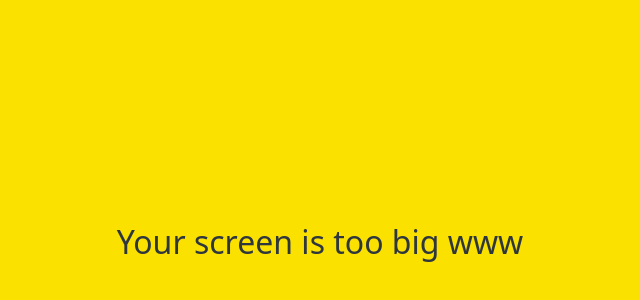
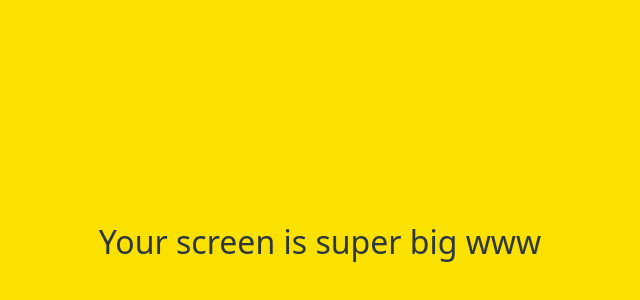
Before and after one commit to ppl1177/kokoa-clone-2022, a plain HTML site: page friends.html in a window 1280 px wide. Shown: the part 158-458 px from the top of the page, without its empty margins (320-960 px from the left). Drawn offline with Linux system fonts and the light colour scheme.

Commit message:
too -> super

```diff
--- a/friends.html
+++ b/friends.html
@@ -105,7 +105,7 @@
             <i class="fas fa-comment"></i>
           </div>
           <div id="no-mobile">
-            <span>Your screen is too big www</span>
+            <span>Your screen is super big www</span>
           </div>
 
         <script src="https://kit.fontawesome.com/6478f529f2.js"
```
